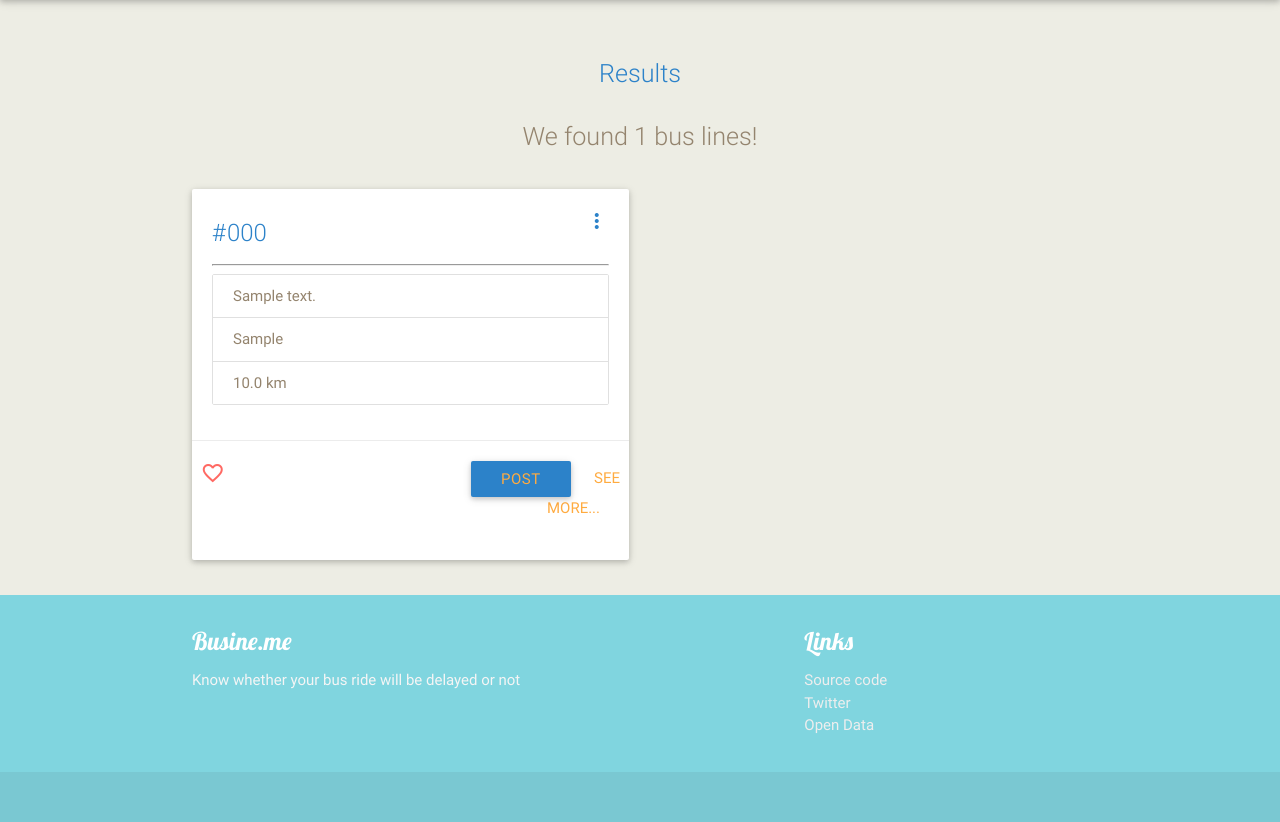
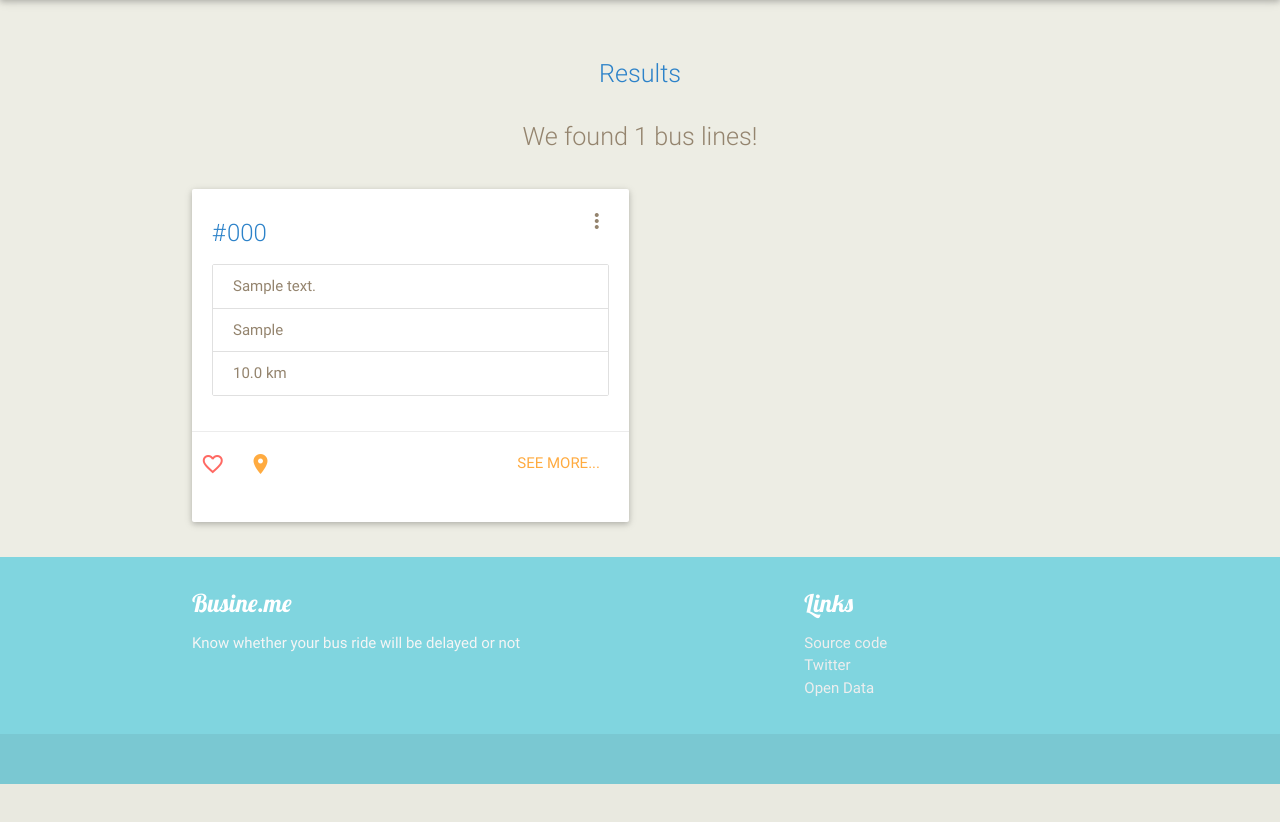
Before and after one commit to msfernandes/busine.me, a Django app: template busineme/core/templates/search_result.html in a window 1280 px wide. Shown: the part 64-886 px from the top of the page. After the commit the page ends 848 px from the top, so only its background shows below. Run offline with Django 3.2, Linux system fonts and the light colour scheme; a user stored in the database is signed in; tables that the repository leaves empty hold one stand-in row (values such as "Sample post"); the template is opened without the code that fills it: values that come from a table or form of the project are taken from there, most other values are stand-ins (such as "Sample title", 1, 10 or a date in 2020); some libraries are stand-ins or nearby versions.

Commit message:
Fix some design details
Signed-off-by: Matheus Fernandes <matheus.souza.fernandes@gmail.com>

```diff
--- a/busineme/core/templates/busline_profile.html
+++ b/busineme/core/templates/busline_profile.html
@@ -35,12 +35,12 @@
       </div>
       <div class="col s12 m6 l8">
         <p class="flow-text">{% trans "Last Activities" %}</p>
+        {% for post in posts %}
         <hr>
-        {% for post in posts %}
           <div class="row">
           <div class="col s2">
             {% load gravatar %}
-            <img class="responsive-img circle" src="{% gravatar_url user.email 70 %}" alt="avatar">
+            <img class="responsive-img circle" src="{% gravatar_url post.user.email 70 %}" alt="avatar">
           </div>
           <div class="col s10">
             <div class="row">
@@ -65,6 +65,7 @@
           </div>
         </div>
         {% endfor %}
+        <hr>
       </div>
     </div>
   </div>
--- a/busineme/core/templates/search_result.html
+++ b/busineme/core/templates/search_result.html
@@ -13,9 +13,9 @@
 					<div class="col s12 m6">
 						<div class="card hoverable">
 							<div class="card-content">
-								<span class="card-title activator busineme-text text-blue">#{{busline.line_number}}
-								<i class="material-icons right">more_vert</i></span>
-								<hr>
+								<a href="{% url 'busline_profile' line_number=busline.line_number %}">
+								<span class="card-title busineme-text text-blue">#{{busline.line_number}}</a>
+								<i class="activator material-icons right">more_vert</i></span>
 								<ul class="collection">
 									<li class="collection-item truncate">{{busline.description}}</li>
 									<li class="collection-item truncate">{{busline.via}}</li>
@@ -45,11 +45,11 @@
 											<a href="{% url 'favorite_busline' %}?line_number={{busline.line_number}}" class="busineme-text text-red">
 											<i class="material-icons">favorite</i></a>
 										{% endif %}
+										<a href="{% url 'post_busline' %}?line_number={{busline.line_number}}"><i class="material-icons">place</i></a>
 									{% endif %}
 								</div>
 								<div class="col s6 card-action right-align">
-									<a href="{% url 'post_busline' %}?line_number={{busline.line_number}}" class="waves-effect waves-light btn">{% trans 'Post' %}</a>
-									<a href="#">{% trans 'See more...' %}</a>
+									<a href="{% url 'busline_profile' line_number=busline.line_number %}">{% trans 'See more...' %}</a>
 								</div>
 							</div>
 						</div>
```
